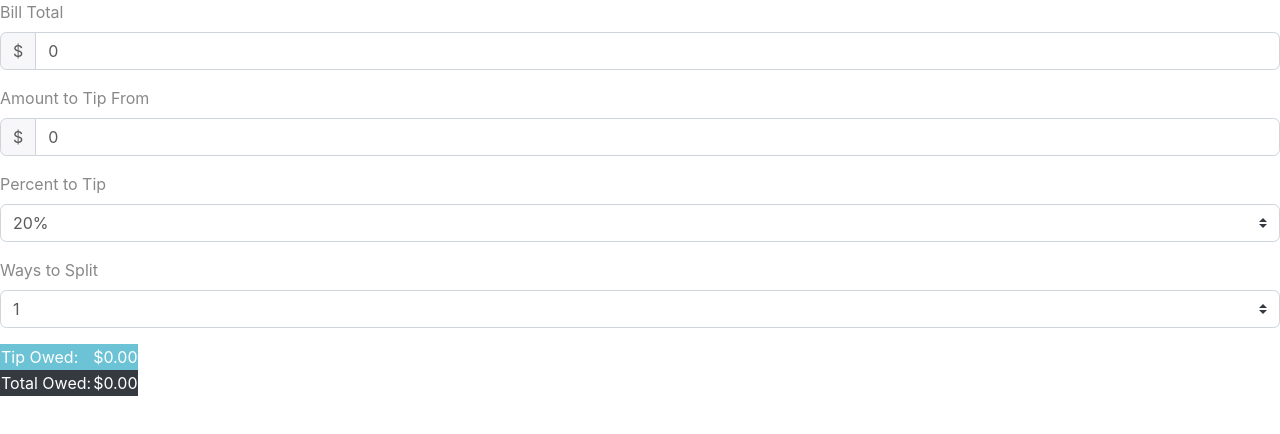
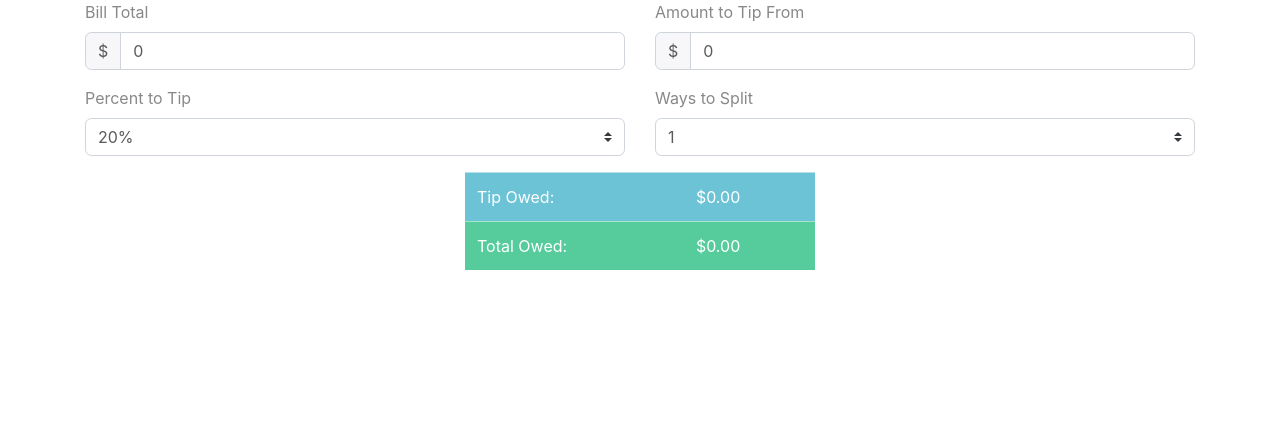
Before and after one commit to ducttape12/BillSplitAndTip2, an Angular app: page / in a window 1280 px wide. Shown: the top 434 px of the page. Built offline with nearby package versions, Linux system fonts and the light colour scheme.

Commit message:
Cleaned up layout

```diff
--- a/src/app/app.component.html
+++ b/src/app/app.component.html
@@ -1,13 +1,32 @@
-<app-price-entry id="total" field-description="Bill Total" [(price)]="billTotal" (errorChange)="billTotalError = $event">
+<div class="container">
+    <div class="row">
+        <div class="col-md-6 col-sm-12">
+            <app-price-entry id="total" field-description="Bill Total" [(price)]="billTotal"
+                (errorChange)="billTotalError = $event">
             </app-price-entry>
-<app-price-entry id="tip-from" field-description="Amount to Tip From" [(price)]="tipFrom" (errorChange)="tipFromError = $event">
+        </div>
+        <div class="col-md-6 col-sm-12">
+            <app-price-entry id="tip-from" field-description="Amount to Tip From" [(price)]="tipFrom"
+                (errorChange)="tipFromError = $event">
             </app-price-entry>
+        </div>
+    </div>
 
+    <div class="row">
+        <div class="col-md-6 col-sm-12">
             <app-dropdown id="percentage" label="Percent to Tip" option-postfix="%" [(options)]="tipPercentages"
                 [(selected)]="selectedPercentage"></app-dropdown>
-<app-dropdown id="split" label="Ways to Split" [(options)]="waysToSplit" [(selected)]="selectedSplit"></app-dropdown>
+        </div>
+        <div class="col-md-6 col-sm-12">
+            <app-dropdown id="split" label="Ways to Split" [(options)]="waysToSplit" [(selected)]="selectedSplit">
+            </app-dropdown>
+        </div>
+    </div>
 
-<div *ngIf="!billTotalError && !tipFromError">
+    <div class="row justify-content-center">
+        <div class="col-sm-12 col-md-4" *ngIf="!billTotalError && !tipFromError">
             <app-summary [tip-owed]="tipOwed()" [total-owed]="totalOwed()" [owed-per-person]="owedPerPerson()"
                 [owed-by-others]="owedByOthers()" [bill-is-split]="isBillSplit()"></app-summary>
         </div>
+    </div>
+</div>
--- a/src/app/summary/summary.component.html
+++ b/src/app/summary/summary.component.html
@@ -1,18 +1,18 @@
-<table>
+<table class="table">
   <tbody>
     <tr class="table-info">
       <td>Tip Owed:</td>
       <td>{{tipOwed | currency:'USD':'symbol'}}</td>
     </tr>
-    <tr class="table-dark">
+    <tr class="table-success">
       <td>Total Owed:</td>
       <td>{{totalOwed | currency:'USD':'symbol'}}</td>
     </tr>
-    <tr class="table-secondary" *ngIf="billIsSplit">
+    <tr class="table-dark" *ngIf="billIsSplit">
       <td>Owed Per Person:</td>
       <td>{{owedPerPerson | currency:'USD':'symbol'}}</td>
     </tr>
-    <tr class="table-danger" *ngIf="billIsSplit">
+    <tr class="table-secondary" *ngIf="billIsSplit">
       <td>Total Owed by Others:</td>
       <td>{{owedByOthers | currency:'USD':'symbol'}}</td>
     </tr>
```
Lines whose indentation alone changed are shown as unchanged.
